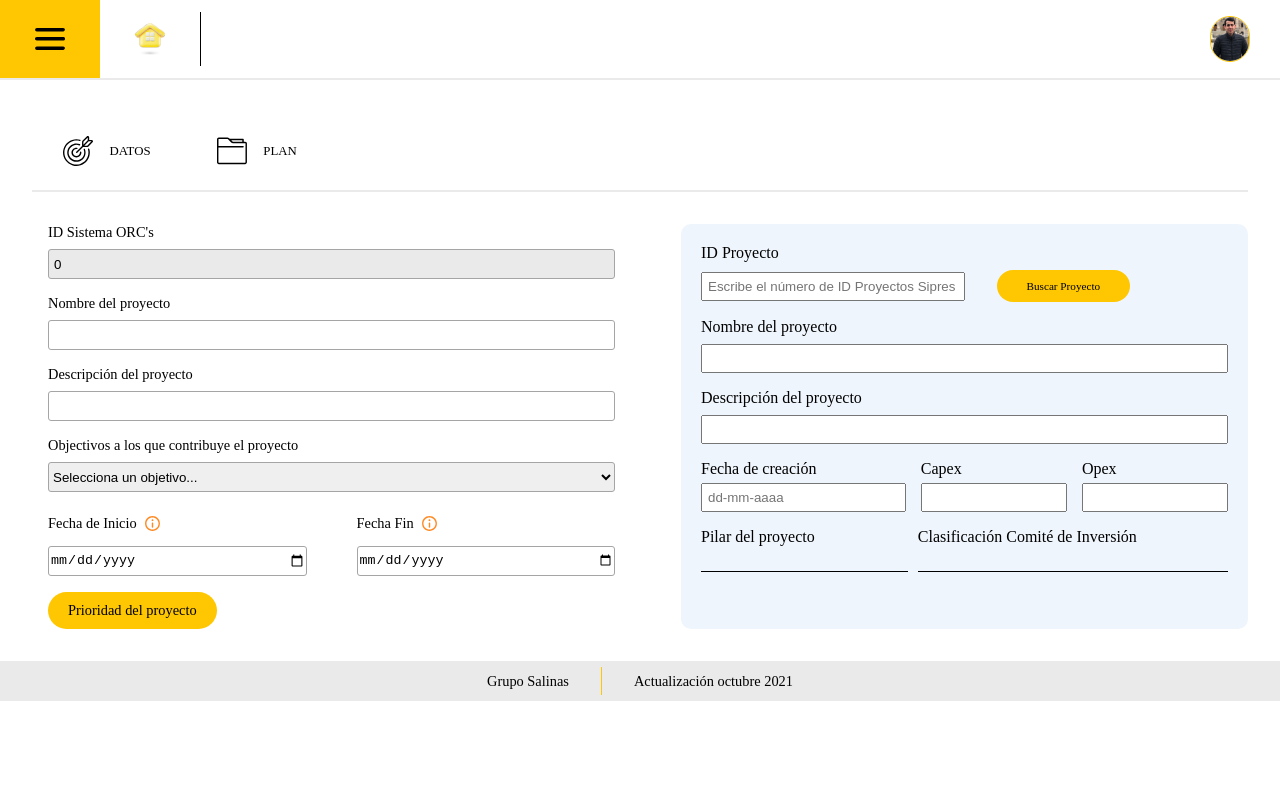
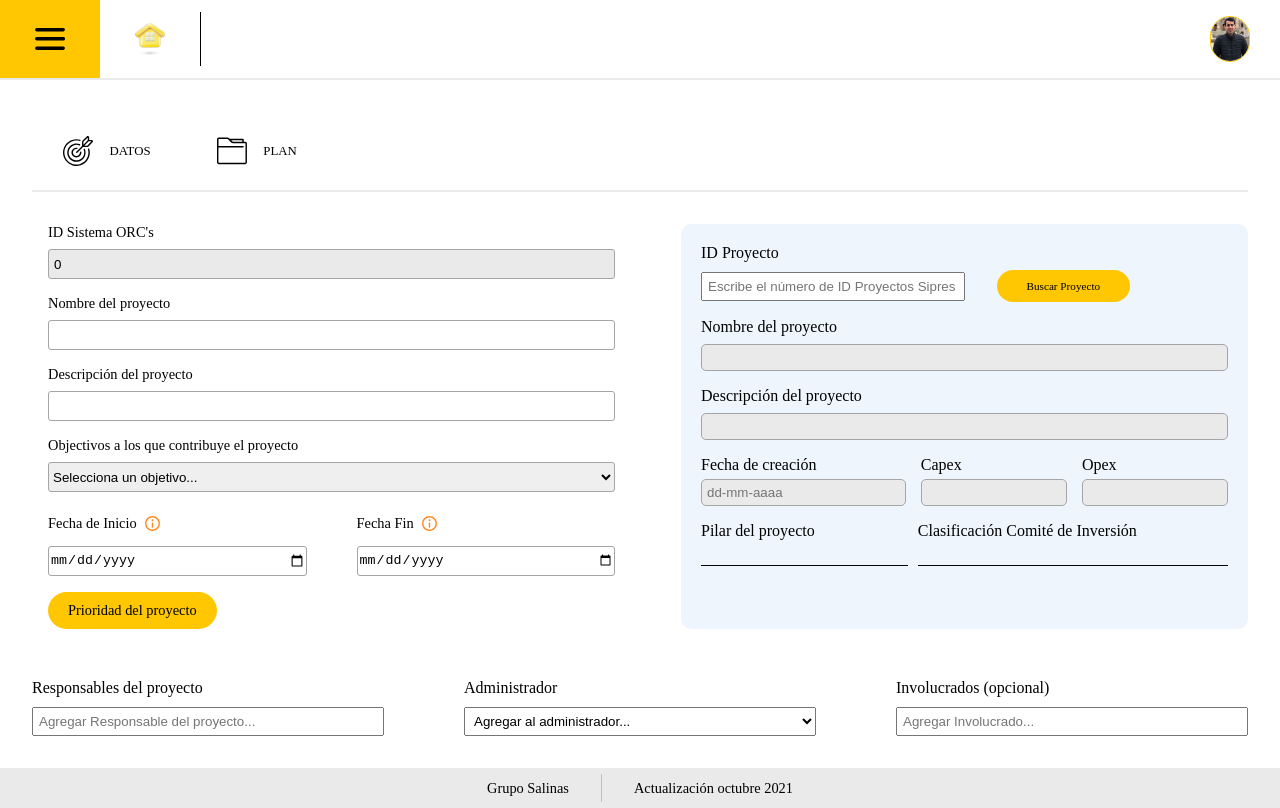
Before and after one commit to Blasnjacobo/pruebaTecnica-grupoSalinas, a React (Create React App) app: page / in a window 1280 px wide. Both pictures are taken after a click on the element "DATOS". Built offline with nearby package versions, Linux system fonts and the light colour scheme.

Commit message:
responsables de proyecto done

```diff
--- /dev/null
+++ b/src/components/Datos/Asignaciones.jsx
@@ -0,0 +1,32 @@
+import React from "react";
+
+const Asignaciones = () => {
+  return (
+    <div className="datos-asignaciones">
+      <section>
+        <div>Responsables del proyecto</div>
+        <input placeholder="Agregar Responsable del proyecto..." />
+      </section>
+      <section>
+        <div>Administrador</div>
+        <select defaultValue="objetivo" id="mySelect">
+          <option value="objetivo" disabled hidden>
+            Agregar al administrador...
+          </option>
+          <option value="IA" className="admin-user">
+            <div>Israel Ayala Vazquez</div>
+          </option>
+          <option value="AL" className="admin-user">
+            <div>Adrian Laurel Isidor</div>
+          </option>
+        </select>
+      </section>
+      <section>
+        <div>Involucrados (opcional)</div>
+        <input placeholder="Agregar Involucrado..." />
+      </section>
+    </div>
+  );
+};
+
+export default Asignaciones;
--- a/src/components/Datos/Datos.jsx
+++ b/src/components/Datos/Datos.jsx
@@ -1,12 +1,16 @@
 import React from "react";
 import ProjectDescription from "./ProjectDescription";
 import SearchProject from "./SearchProject";
+import Asignaciones from "./Asignaciones";
 
 const Datos = () => {
   return (
     <div className="datos-container">
-      <ProjectDescription />
-      <SearchProject />
+      <div className="datos-proyectos">
+        <ProjectDescription />
+        <SearchProject />
+      </div>
+      <Asignaciones />
     </div>
   );
 };
--- a/src/components/Datos/SearchProject.jsx
+++ b/src/components/Datos/SearchProject.jsx
@@ -15,25 +15,30 @@ const SearchProject = () => {
       </section>
       <section className="project-searchSection">
         <div>Nombre del proyecto</div>
-        <input />
+        <input className="project-background" />
       </section>
       <section className="project-searchSection">
         <div>Descripción del proyecto</div>
-        <input />
+        <input className="project-background" />
       </section>
-      <section className="project-creation">
+      <section className="project-creation ">
         <div className="no-capex-opex">
           <div>Fecha de creación</div>
-          <input type="text" id="dateInput" placeholder="dd-mm-aaaa" />
+          <input
+            type="text"
+            id="dateInput"
+            placeholder="dd-mm-aaaa"
+            className="project-background"
+          />
         </div>
         <div className="capex-opex">
           <div>
             <div>Capex</div>
-            <input />
+            <input className="project-background" />
           </div>
           <div>
             <div>Opex</div>
-            <input />
+            <input className="project-background" />
           </div>
         </div>
       </section>
--- a/src/index.css
+++ b/src/index.css
@@ -112,7 +112,7 @@ main {
 }
 
 /* Datos */
-.datos-container {
+.datos-proyectos {
   display: grid;
   grid-template-columns: 1fr 1fr;
   gap: 50px;
@@ -278,12 +278,41 @@ select {
   width: 100%;
 }
 
+.project-background {
+  background-color:   #eaeaea;
+  border:   1px solid #a5a5a5;
+  border-radius: 5px;
+}
+
 #textInput {
   border: none;
   border-bottom: 1px solid #000;
   background-color: transparent;
   padding: 5px;
   outline: none;
+}
+
+/* Datos Asignaciones */
+.datos-asignaciones {
+  display: grid;
+  grid-template-columns: 1fr 1fr 1fr;
+  gap: 80px;
+  margin-top: 50px;
+}
+
+.datos-asignaciones section {
+  display: flex;
+  flex-direction: column;
+  gap: 10px;
+}
+
+.datos-asignaciones section input, .datos-asignaciones section select {
+  width: 100%;
+  padding: 5px;
+}
+
+#mySelect option {
+  background-color: #fec702;
 }
 
 @media screen and (max-width: 800px) {
```
